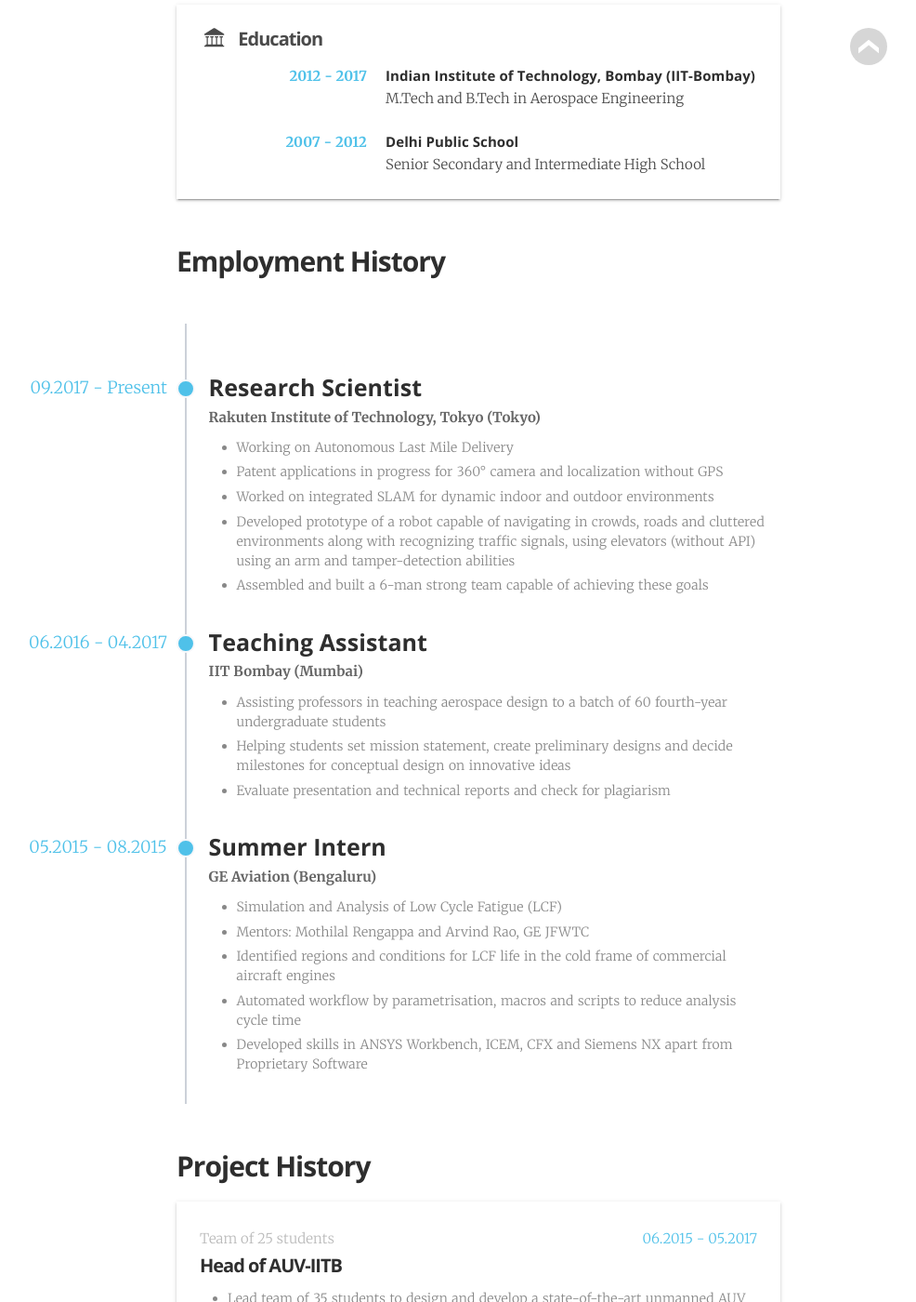
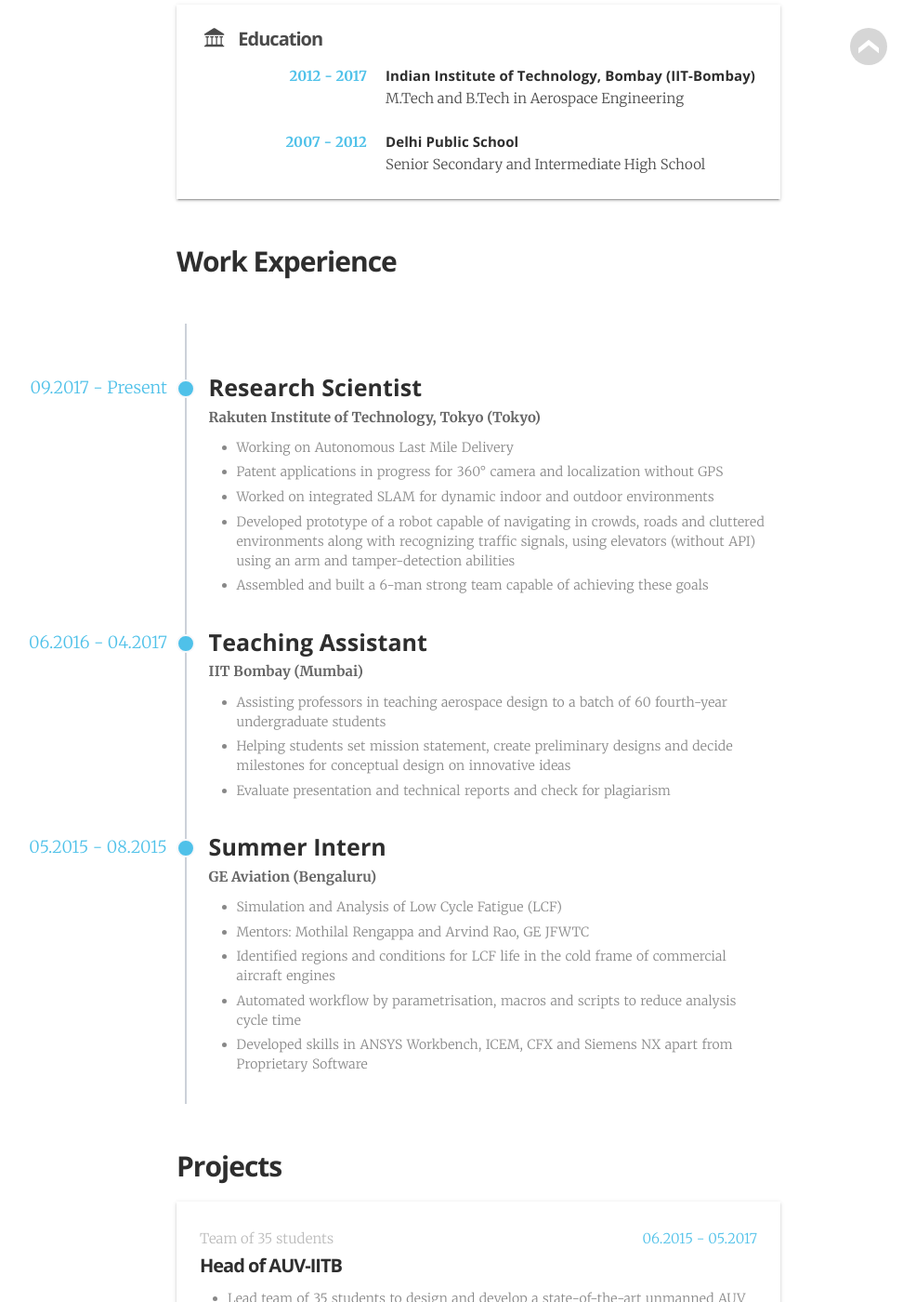
Before and after one commit to kunaltyagi/kunaltyagi.github.io, a Jekyll site: the page built from _pages/cv.html, in a window 1280 px wide and 1400 px high, scrolled down 801 px. Shown: the whole window at 93% size, without its empty margins (125-1111 px from the left). Built offline with Jekyll 4.4.1, drawn with Linux system fonts in a browser that asks for light colours; some web fonts are replaced.

Commit message:
Better names

```diff
--- a/_data/cv.yml
+++ b/_data/cv.yml
@@ -43,7 +43,7 @@ kunaltyagi:
             - "Developed skills in ANSYS Workbench, ICEM, CFX and Siemens NX apart from Proprietary Software"
     projects:
         - time:             "06.2015 - 05.2017"
-          team:             "Team of 25 students"
+          team:             "Team of 35 students"
           title:            "Head of AUV-IITB"
           technologies:     "C++, Python, Embedded, Team Management, Team Building"
           responsibilities:
--- a/_pages/cv.html
+++ b/_pages/cv.html
@@ -42,7 +42,7 @@ excerpt:   This page contains the curriculum vitae (CV) of the author.
     {% endfor %}
 </div>
 
-<h2 class="employment-heading">Employment History</h2>
+<h2 class="employment-heading">Work Experience</h2>
 
 <div class="timeline-container">
     {% for employment in cv.employment %}
@@ -64,7 +64,7 @@ excerpt:   This page contains the curriculum vitae (CV) of the author.
 </div>
 
 
-<h2 class="project-heading">Project History</h2>
+<h2 class="project-heading">Projects</h2>
 
 {% for project in cv.projects %}
 <div class="md-card shadow project">
```
